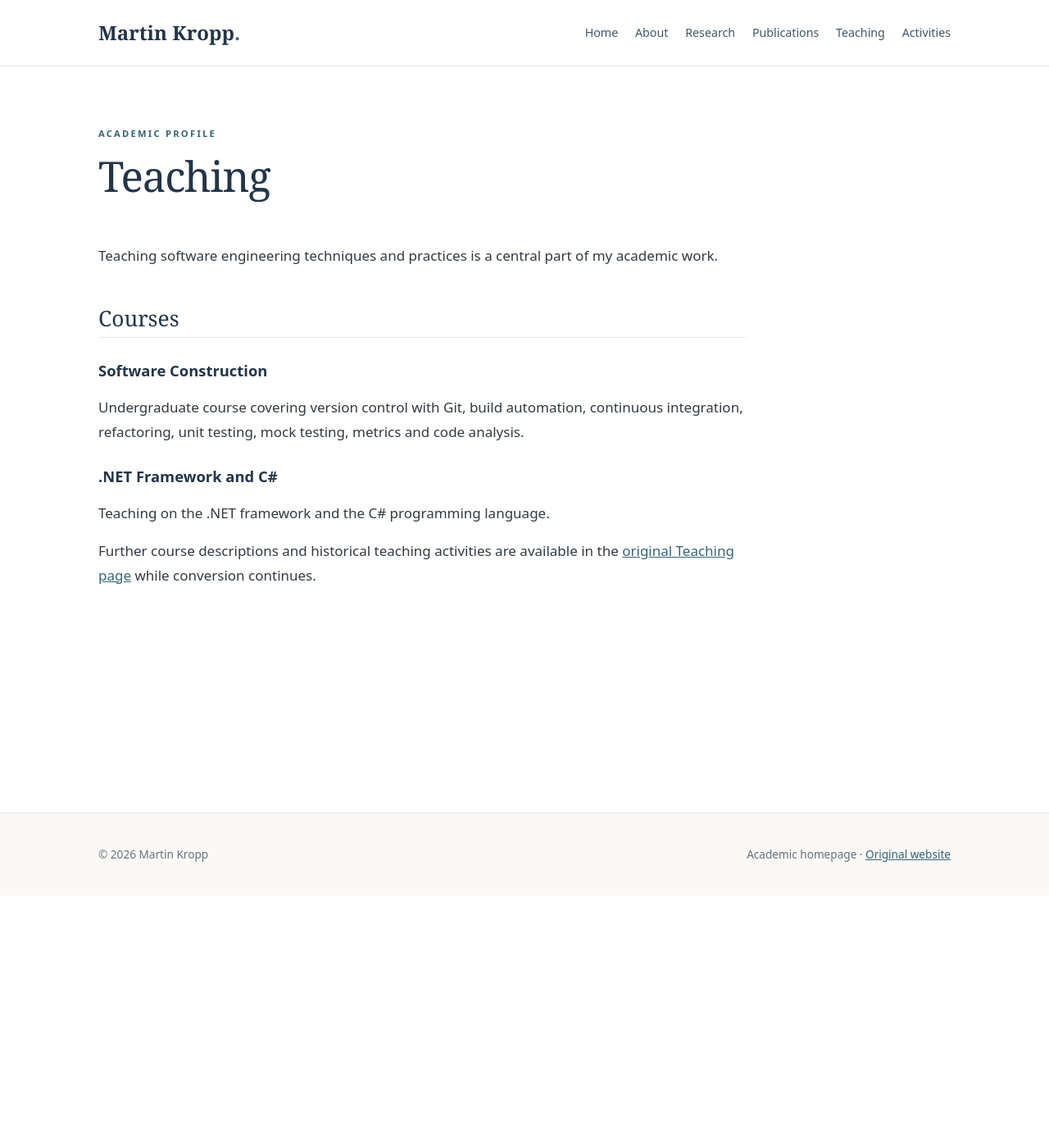
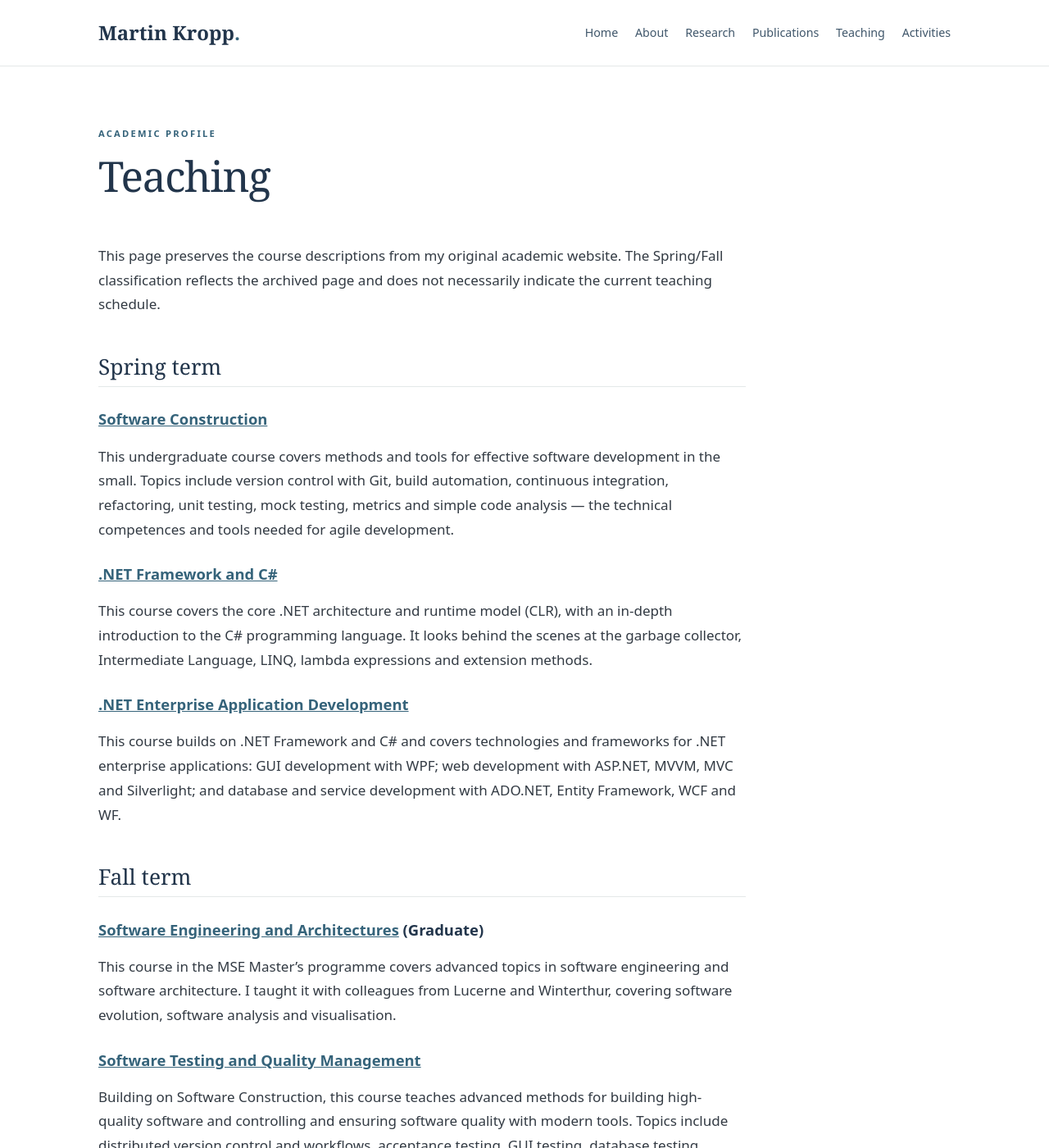
Before and after one commit to martinkropp/martinkropp.github.io, a Jekyll site: the page built from teaching.md, in a window 1280 px wide and 1400 px high. Shown: the whole window at 82% size. Built offline with Jekyll 4.4.1, drawn with Linux system fonts in a browser that asks for light colours; some of the changed text lies outside the part shown.

Commit message:
Complete migration of teaching.md

```diff
--- a/teaching.md
+++ b/teaching.md
@@ -1,17 +1,61 @@
 ---
 title: Teaching
 permalink: /teaching
+description: Software engineering courses taught by Martin Kropp at FHNW.
 ---
-Teaching software engineering techniques and practices is a central part of my academic work.
 
-## Courses
+This page preserves the course descriptions from my original academic website. The Spring/Fall classification reflects the archived page and does not necessarily indicate the current teaching schedule.
 
-### Software Construction
+## Spring term
 
-Undergraduate course covering version control with Git, build automation, continuous integration, refactoring, unit testing, mock testing, metrics and code analysis.
+### [Software Construction](http://web.fhnw.ch/plattformen/swc)
 
-### .NET Framework and C#
+This undergraduate course covers methods and tools for effective software development in the small. Topics include version control with Git, build automation, continuous integration, refactoring, unit testing, mock testing, metrics and simple code analysis — the technical competences and tools needed for agile development.
 
-Teaching on the .NET framework and the C# programming language.
+### [.NET Framework and C#](http://web.fhnw.ch/plattformen/dnfc)
 
-Further course descriptions and historical teaching activities are available in the [original Teaching page](https://www.kropp.ch/teaching) while conversion continues.
+This course covers the core .NET architecture and runtime model (CLR), with an in-depth introduction to the C# programming language. It looks behind the scenes at the garbage collector, Intermediate Language, LINQ, lambda expressions and extension methods.
+
+### [.NET Enterprise Application Development](http://web.fhnw.ch/plattformen/dnead)
+
+This course builds on .NET Framework and C# and covers technologies and frameworks for .NET enterprise applications: GUI development with WPF; web development with ASP.NET, MVVM, MVC and Silverlight; and database and service development with ADO.NET, Entity Framework, WCF and WF.
+
+## Fall term
+
+### [Software Engineering and Architectures](http://moodle.msengineering.ch/course/view.php?id=37) (Graduate)
+
+This course in the MSE Master's programme covers advanced topics in software engineering and software architecture. I taught it with colleagues from Lucerne and Winterthur, covering software evolution, software analysis and visualisation.
+
+### [Software Testing and Quality Management](http://web.fhnw.ch/plattformen/stqm/)
+
+Building on Software Construction, this course teaches advanced methods for building high-quality software and controlling and ensuring software quality with modern tools. Topics include distributed version control and workflows, acceptance testing, GUI testing, database testing, review techniques, quality assurance planning, technical debt, dependency management and traceability in software projects.
+
+## Former courses
+
+### [Software Development Process](http://web.fhnw.ch/plattformen/sepc) (2018)
+
+A practical introduction to modern software development processes and project management, including agile development and the Scrum City Game, a Scrum simulation project.
+
+### Mobile Application Development (2008)
+
+Dieser Kurs gibt eine fundierte praktische Einführung in die Entwicklung von mobilen Softwareanwendungen. Sie lernen die neuesten Plattformen, Methoden und Technologien zur Entwicklung portabler mobiler Softwareanwendungen für Handys kennen und anwenden.
+
+### Introduction into .NET (2008)
+
+An introduction to .NET technology, covering the core base class library, architecture and frameworks such as WinForms, ADO.NET, ASP.NET and Web Services.
+
+### Web Services Architecture (2007)
+
+Web Services haben sich als ein sehr effektiver und interoperabler Integrationsstandard etabliert und zahlreiche kommerzielle Anwendungen wurden bereits mit Web Services realisiert. In diesem Modul lernt der Student die wichtigsten Web Services Begriffe und Konzepte kennen. Anhand konkreter Programmieraufgaben wird er diese Lerninhalte anwenden und vertiefen.
+
+### Object-oriented Analysis and Design (2003–2005)
+
+An introduction to object-oriented analysis and design based on Craig Larman's book *Applying UML and Patterns*.
+
+### Software Engineering (1999–2003)
+
+For several years I taught a thorough introduction to software engineering. During this course I also collected material, links and document templates for students.
+
+---
+
+*Historical course links are preserved from the original website and may no longer be active. Technologies and course assignments are described as they appeared in the archived material.*
```
